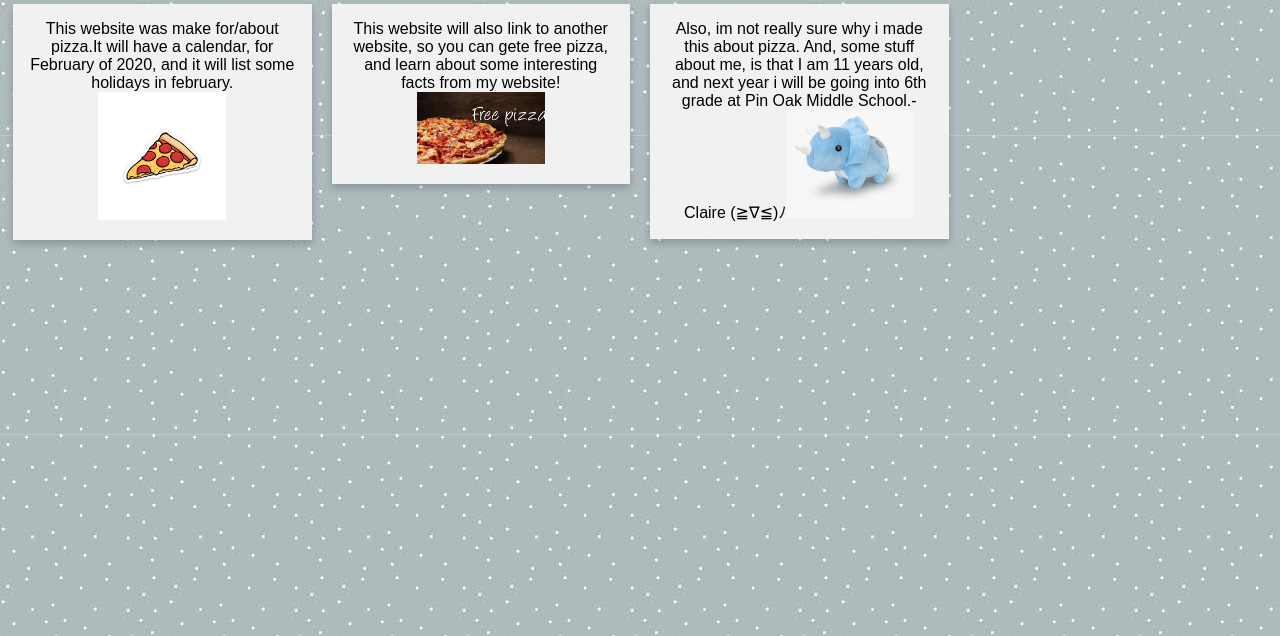
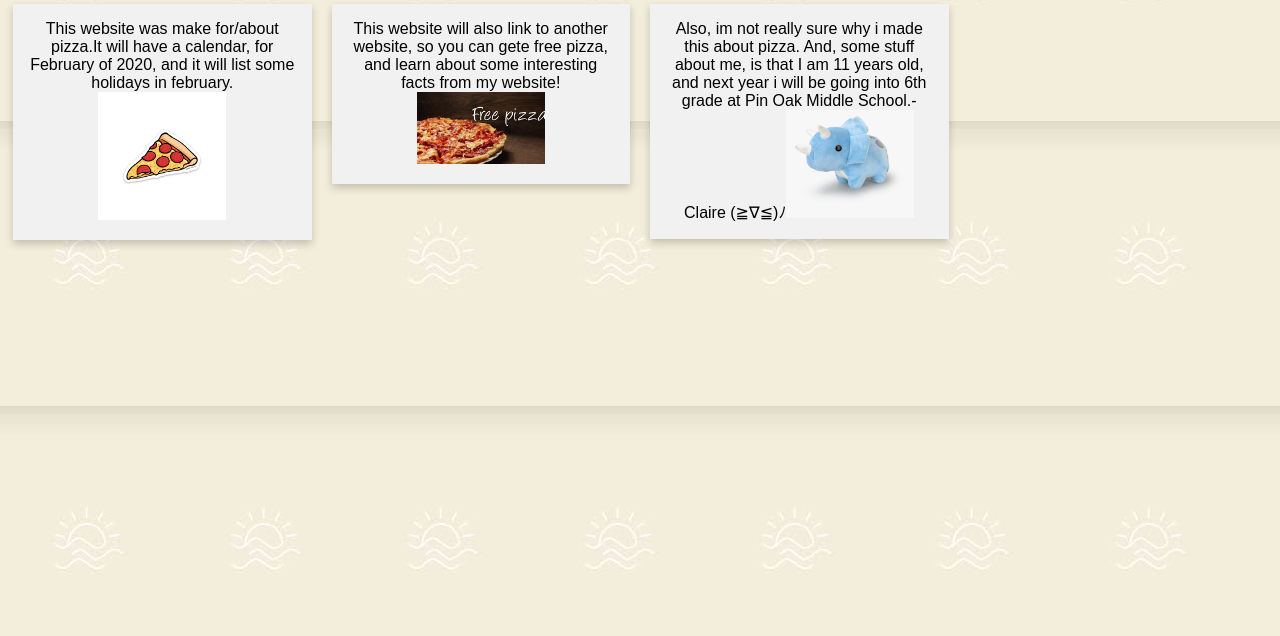
Before and after one commit to clairechih3/tofuchih3.github.io, a plain HTML site: page about.html in a window 1280 px wide. Shown: the part 164-800 px from the top of the page. Drawn offline with Linux system fonts and the light colour scheme.

Commit message:
update about.html

```diff
--- a/about.html
+++ b/about.html
@@ -27,7 +27,7 @@
   </div>
   <style>
     body {
-      background-image: url('images/greenandwhitepokadots.jpg');
+      background-image: url('images/yellow sunshine.jpg');
     }
     </style>
 </body>
```
Also changed, not shown: images/yellow sunshine.jpg (added).
